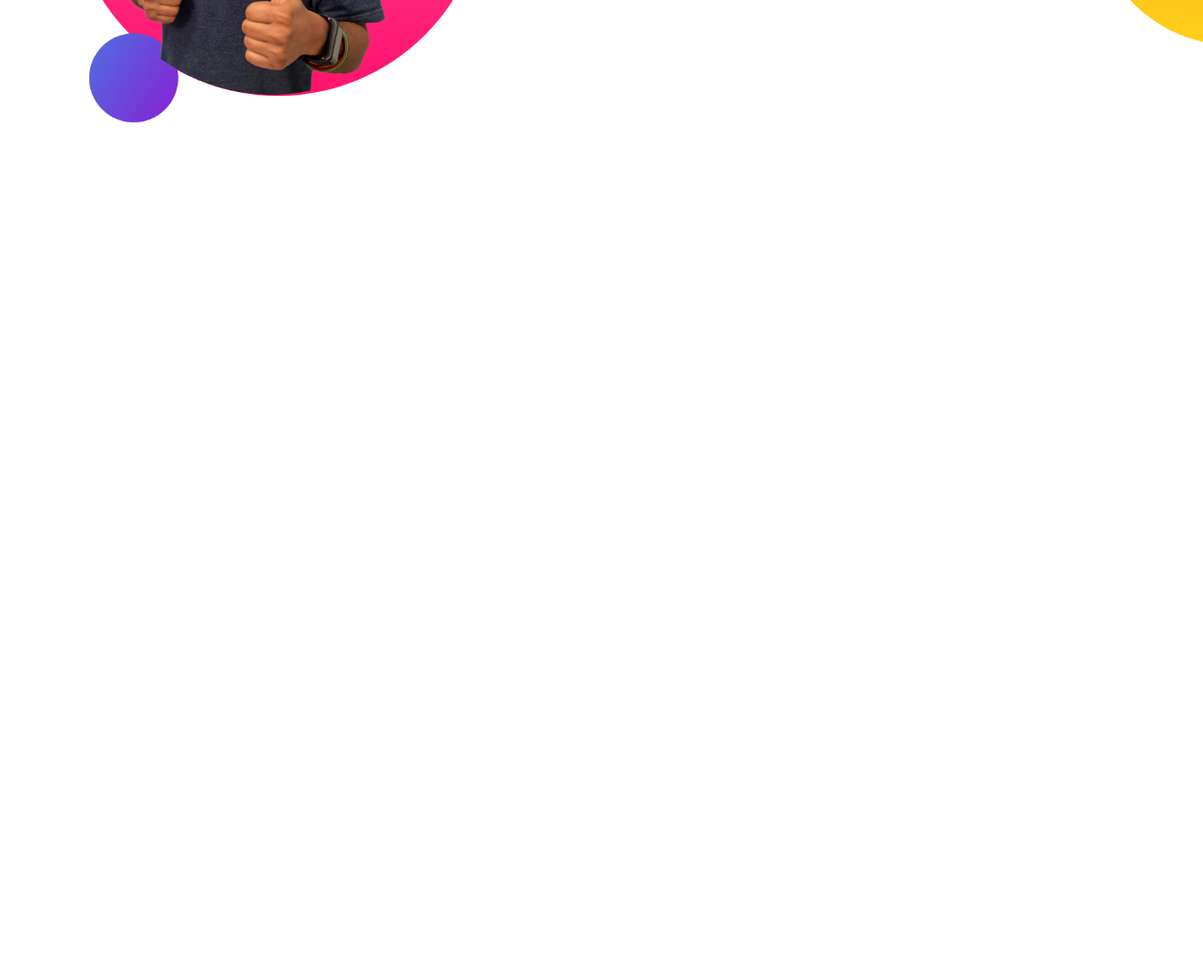
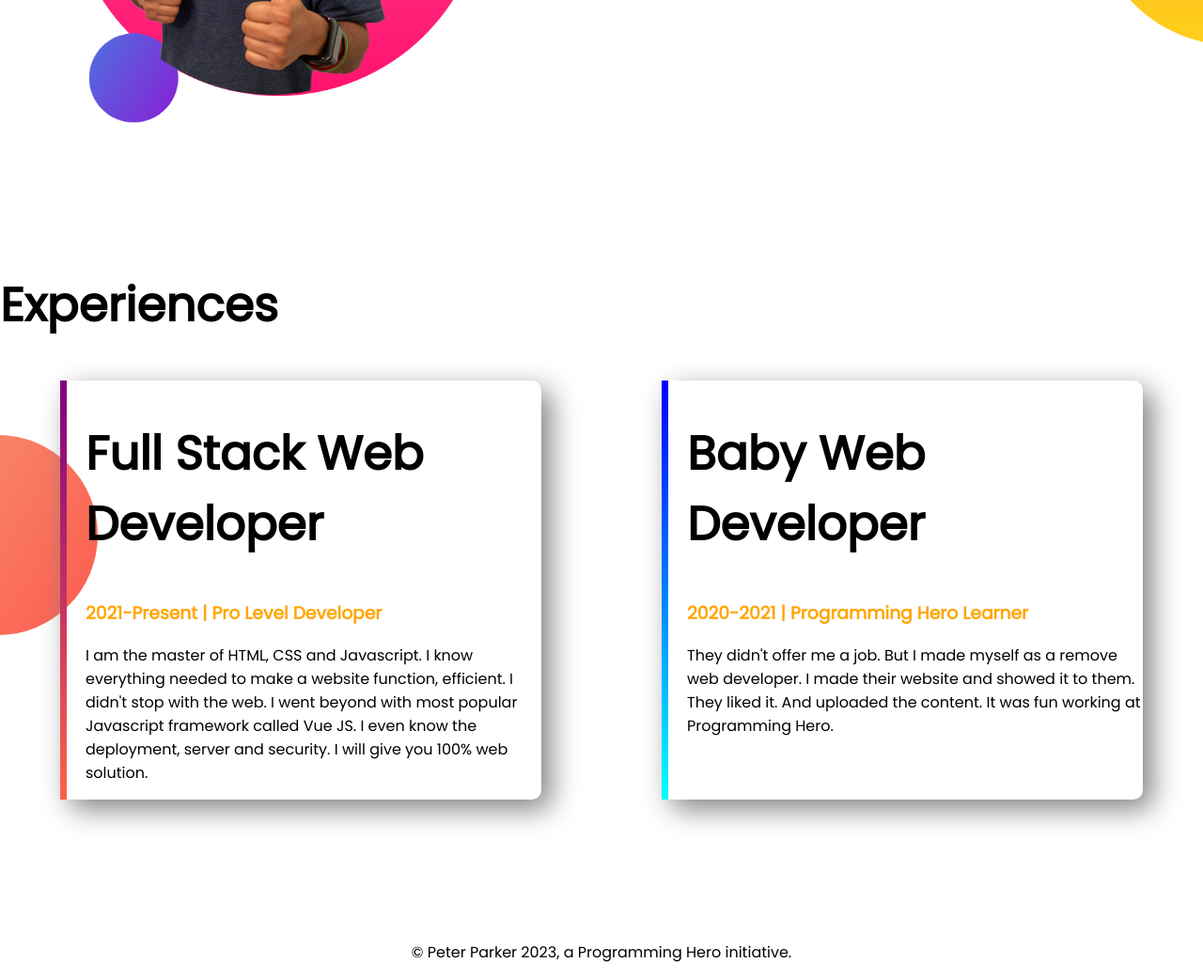
Before and after one commit to Wahid137/developer-portfolio, a plain HTML site: page index.html in a window 1280 px wide. Shown: the part 986-2028 px from the top of the page at 94% size. Before the commit the page ends 1274 px from the top, so only its background shows below. Drawn offline with Linux system fonts and the light colour scheme.

Commit message:
footer and experince added

```diff
--- a/index.html
+++ b/index.html
@@ -11,7 +11,7 @@
     <title>Wahid Ahmed Portfolio</title>
 </head>
 <body>
-    <section class="top-banner">
+    <section class="top-banner flexible-container">
         <div class="half-width">
             <h1>Welcome To</h1>
             <h1><span class="orange-color">Wahid Ahmed</span> World!</h1>
@@ -26,7 +26,7 @@
             </div>
 
     </section>
-    <section class="dream-big">
+    <section class="dream-big flexible-container">
         <div class="half-width">
             <img src="images/jhankar2.png" alt="#">
         </div>
@@ -38,6 +38,24 @@
         </div>
 
     </section>
+    <section class="experience-area">
+        <h1>Experiences</h1>
+        <div class="flexible-container">
+            <div class="experience-item" id="full-stack">
+                <h1>Full Stack Web Developer</h1>
+                <h3 class="orange-color">2021-Present | Pro Level Developer</h3>
+                <p>I am the master of HTML, CSS and Javascript. I know everything needed to make a website function, efficient. I didn't stop with the web. I went beyond with most popular Javascript framework called Vue JS. I even know the deployment, server and security. I will give you 100% web solution.</p>
+            </div>
+            <div class="experience-item" id="baby-web">
+                <h1>Baby Web Developer</h1>
+                <h3 class="orange-color">2020-2021 | Programming Hero Learner</h3>
+                <p>They didn't offer me a job. But I made myself as a remove web developer. I made their website and showed it to them. They liked it. And uploaded the content. It was fun working at Programming Hero.</p>
+            </div>
+        </div>
+
+    </section>
+    <footer>
+        <p>© Peter Parker 2023, a Programming Hero initiative.</p>
 
 
 
--- a/style.css
+++ b/style.css
@@ -8,7 +8,7 @@ h1{
 .orange-color{
     color: orange;
 }
-section{
+.flexible-container{
     display: flex;
     margin-bottom: 150px;
 }
@@ -34,3 +34,30 @@ section{
     background-repeat: no-repeat;
     background-position: right;
 }
+.experience-area{
+    background-image: url(images/exp-bg.png);
+    background-repeat: no-repeat;
+    background-position: left;
+}
+.experience-item{
+    width: 40%;
+    margin-left: 5%;
+    margin-right: 5%;
+    padding-left: 20px;
+    border-radius: 10px;
+    box-shadow: 10px 10px 30px gray;
+}
+#full-stack{
+     border-left: 7px solid;
+     border-image: linear-gradient(purple,tomato);
+     border-image-slice: 1;
+}
+#baby-web{
+    border-left: 7px solid;
+    border-image: linear-gradient(blue,cyan);
+    border-image-slice: 1;
+
+}
+footer p{
+    text-align: center;
+}
```
